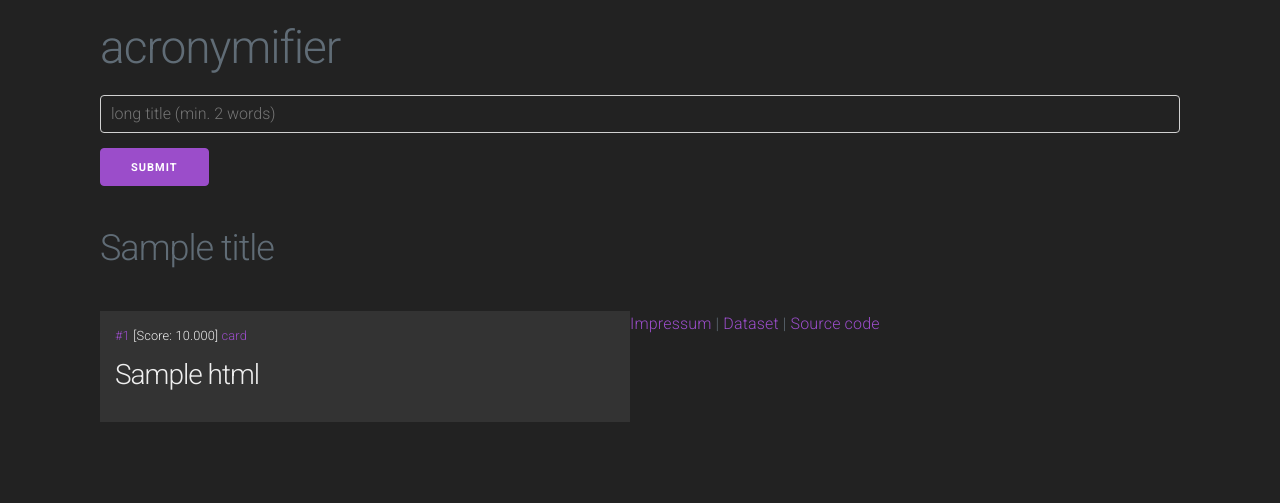
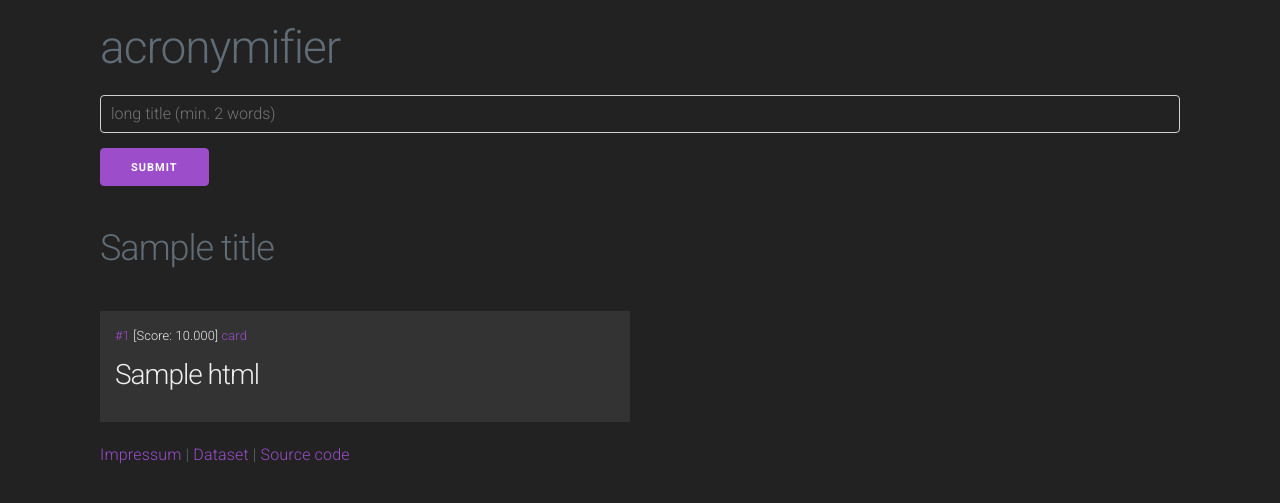
Before and after one commit to KompetenzwerkD/akronym, a Python web app: template acronym/templates/index.html in a window 1280 px wide. Shown: the top 503 px of the page. Run offline with Jinja, Linux system fonts and the light colour scheme; the template is opened without the code that fills it: most values are stand-ins (such as "Sample title", 1, 10 or a date in 2020).

Commit message:
fixed footer

```diff
--- a/acronym/templates/index.html
+++ b/acronym/templates/index.html
@@ -59,6 +59,7 @@
         margin:auto;
       }
       .footer {
+        clear: both;
         margin-left: 20px;
       }
     </style>
```
